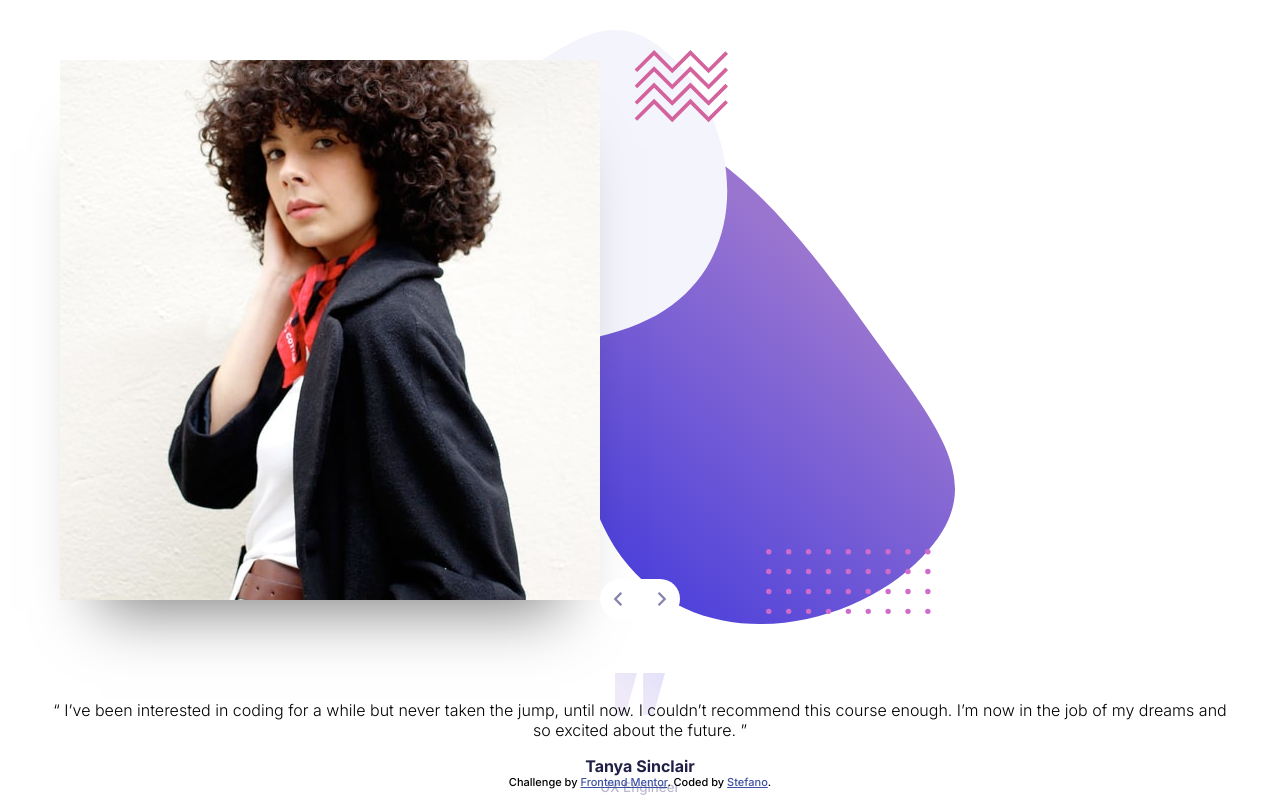
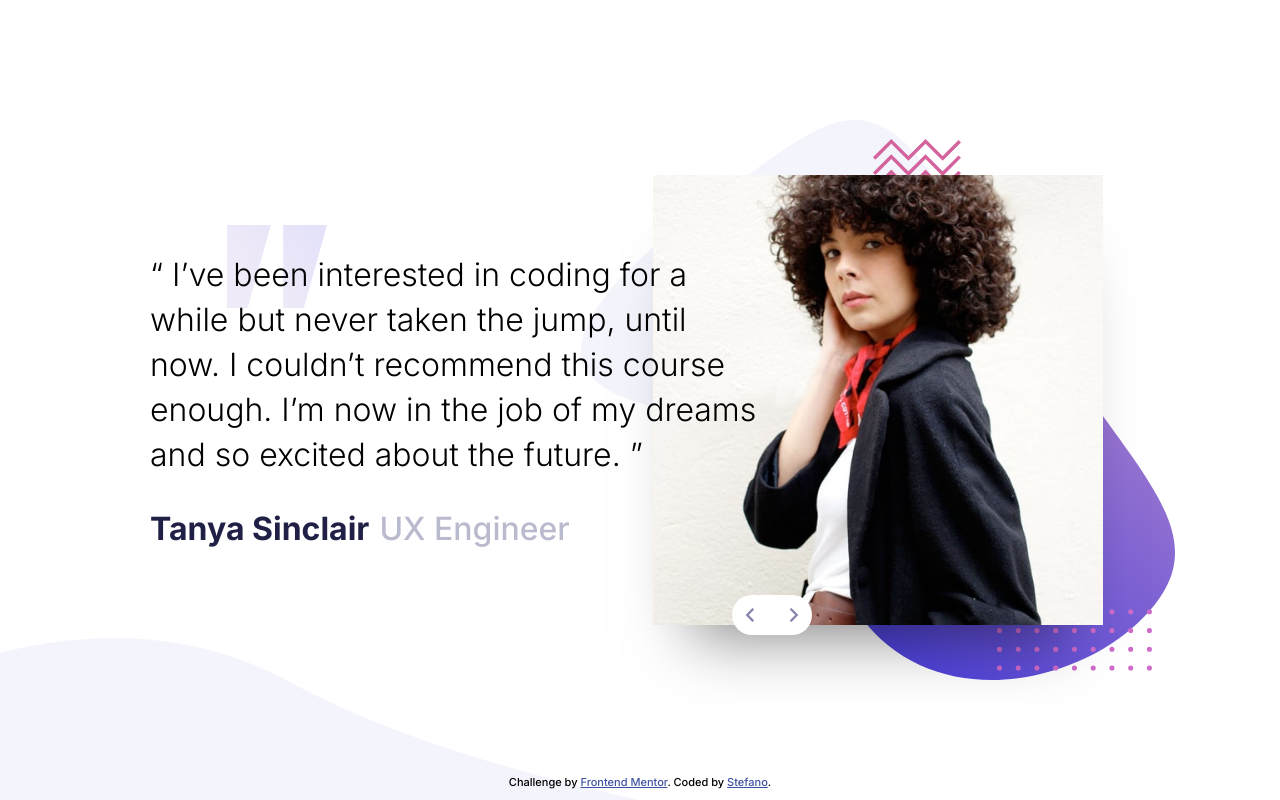
Before and after one commit to stefanotamponi/feMentor-bootcamp-testimonials, a plain HTML site: page index.html in a window 1280 px wide. Drawn offline with Linux system fonts and the light colour scheme.

Commit message:
responsive adjustments

```diff
--- a/styles/styles.css
+++ b/styles/styles.css
@@ -2,11 +2,16 @@ html, body {
   height: 100vh;
   margin: 0;
   padding: 0;
+  overflow: hidden;
 }
 
 body {
   font-family: 'Inter', sans-serif;
   position: relative;
+}
+
+small {
+  font-size: 16px;
 }
 
 img {
@@ -24,7 +29,6 @@ img {
 .slider {
   height: 100%;
   position: relative;
-
   overflow: hidden;
 }
 
@@ -37,6 +41,10 @@ img {
 }
 
 .slide {
+  background-image: url("../images/pattern-curve.svg");
+  background-repeat: no-repeat;
+  background-position: left bottom;
+  background-size: auto 80px;
   height: 100%;
   width: 100%;
   z-index: 1;
@@ -45,7 +53,6 @@ img {
 .slide__inner {
   display: flex;
   flex-direction: column;
-  align-items: space-between;
   justify-content: space-between;
   padding-top: 30px;
 }
@@ -128,3 +135,101 @@ img {
 .testimonial__role {
   color: hsl(240, 18%, 77%);
 }
+
+@media screen and (max-height: 650px) {
+  .slider {
+    overflow-y: scroll;
+  }
+
+  .slide__content {
+    padding-bottom: 40px;
+  }
+}
+
+@media screen and (min-width: 700px) {
+  .slide__main .wrapper {
+    position: relative;
+    height: 500px;
+  }
+
+  small {
+    font-size: 1em;
+  }
+
+  .slide__image {
+    position: absolute;
+    left: 50%;
+    max-width: 450px;
+    top: 50%;
+    transform: translate(-50%, -50%);
+  }
+
+  .slide__content {
+    font-size: 1.5em;
+  }
+}
+
+
+@media screen and (min-width: 1200px) {
+  img {
+    max-height: none;
+  }
+
+  .slide {
+    background-size: 50%;
+  }
+
+  .slide__inner {
+    height: 100%;
+    padding: 0;
+    position: relative;
+  }
+
+  .slide__main {
+    padding: 30px 0;
+    position: absolute;
+    right: 50px;
+    width: 55%;
+    top: 50%;
+    transform: translateY(-50%);
+  }
+
+  .slide__content {
+    width: 48%;
+    padding: 0;
+    text-align: left;
+    position: absolute;
+    left: 150px;
+    top: 50%;
+    transform: translateY(-50%);
+    font-size: 2em;
+    padding-bottom: 100px;
+  }
+
+  .slide__controls {
+    left: 35%;
+    bottom: 35px;
+  }
+
+  .wrapper, .slide__content .wrapper {
+    padding: 0;
+    width: auto;
+    height: auto;
+  }
+
+  .testimonial__name, .testimonial__role {
+    float: left;
+  }
+
+  .testimonial__quote {
+    margin-top: 0;
+    padding-top: 100px;
+    background-size:  100px;
+    background-position: 15% 30%;
+    line-height: 45px;
+  }
+
+  .testimonial__role {
+    margin-left: 10px;
+  }
+}
```
